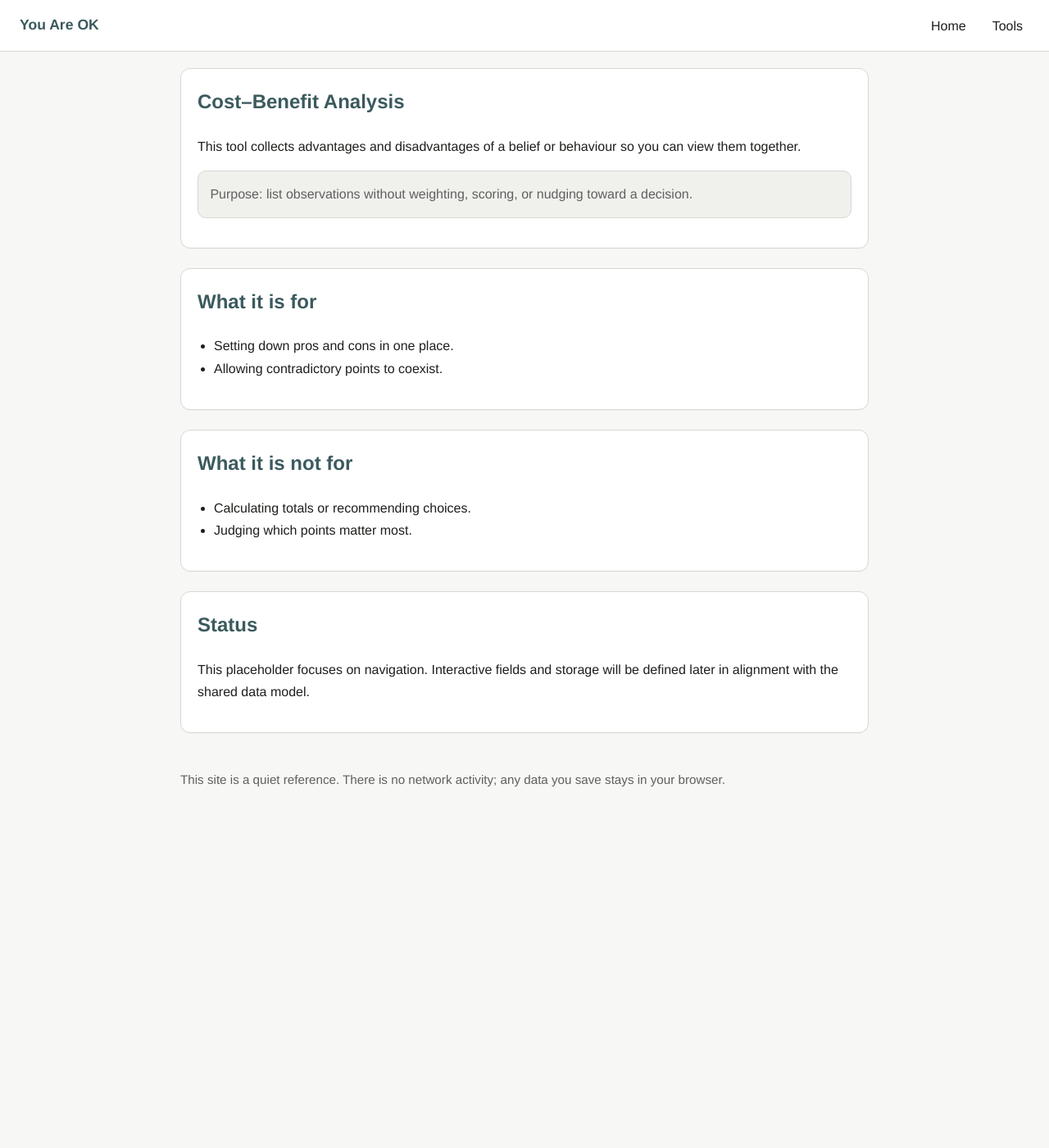
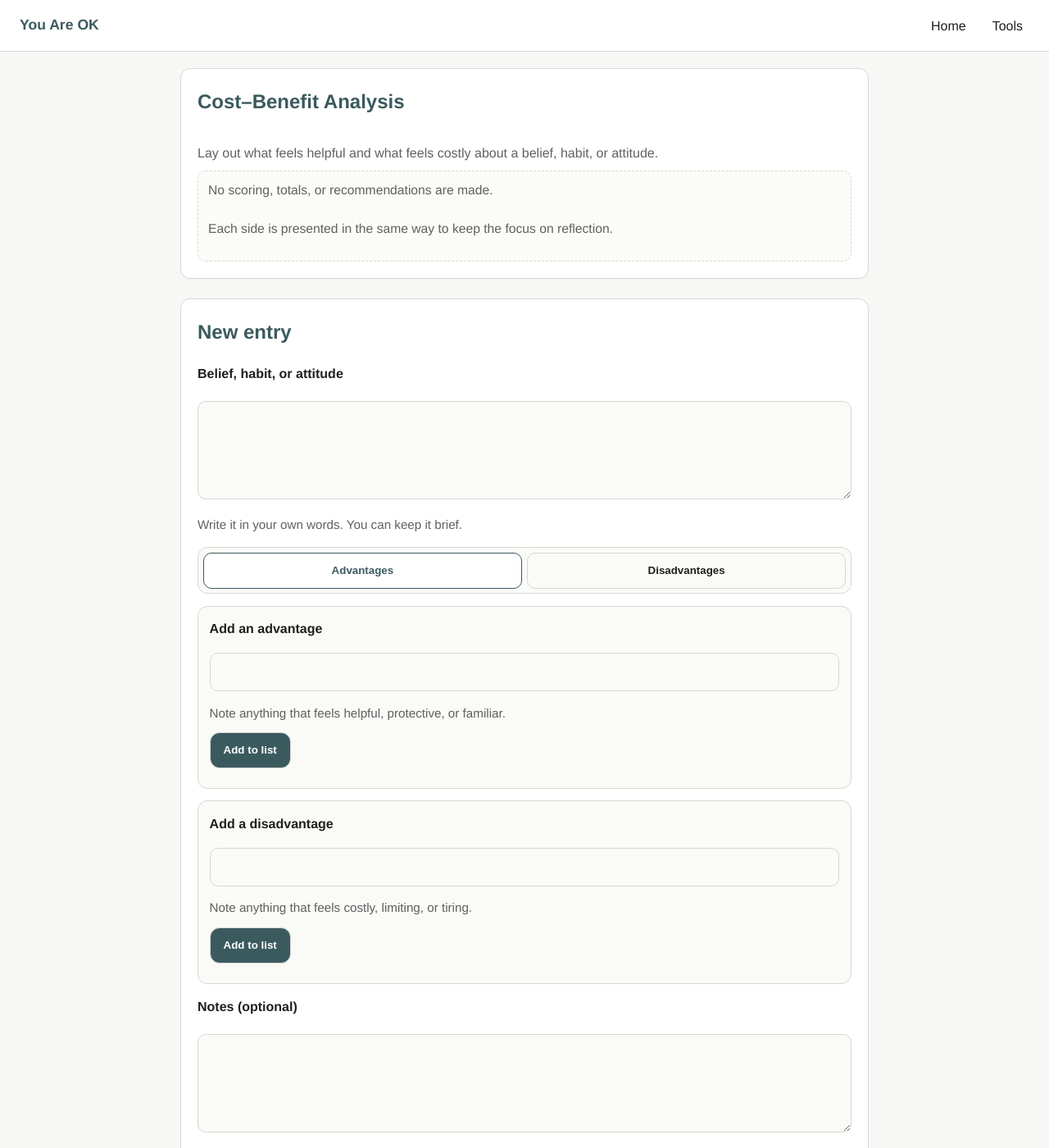
Before and after one commit to ptrcko/you-are-ok, a Jekyll site: the page built from tools/cost-benefit-analysis.md, in a window 1280 px wide and 1400 px high. Shown: the whole window at 82% size. Built offline with Jekyll 4.4.1, drawn with Linux system fonts in a browser that asks for light colours; some of the changed lines change nothing that is shown; some of the changed text lies outside the part shown.

Commit message:
Add cost–benefit analysis tool with local storage

```diff
--- a/assets/css/style.css
+++ b/assets/css/style.css
@@ -392,3 +392,91 @@ button:hover {
     align-items: flex-start;
   }
 }
+
+.segmented {
+  display: grid;
+  grid-template-columns: repeat(2, 1fr);
+  gap: 0.35rem;
+  background: #fafaf7;
+  border: 1px solid var(--border);
+  border-radius: 12px;
+  padding: 0.35rem;
+}
+
+.segment {
+  background: transparent;
+  color: var(--text);
+  border: 1px solid var(--border);
+  border-radius: 10px;
+  padding: 0.65rem 0.75rem;
+  min-height: 44px;
+}
+
+.segment.active {
+  background: #ffffff;
+  border-color: var(--accent);
+  color: var(--accent);
+}
+
+.side-panel {
+  display: grid;
+  gap: 0.65rem;
+  border: 1px solid var(--border);
+  border-radius: 12px;
+  padding: 0.85rem;
+  background: #fafaf7;
+}
+
+.form-actions.inline {
+  justify-content: flex-start;
+}
+
+.item-list {
+  display: grid;
+  gap: 0.6rem;
+}
+
+.item-list-inner {
+  display: grid;
+  gap: 0.5rem;
+}
+
+.item-row {
+  display: flex;
+  justify-content: space-between;
+  gap: 0.75rem;
+  align-items: flex-start;
+  padding: 0.75rem;
+  border: 1px solid var(--border);
+  border-radius: 10px;
+  background: #ffffff;
+}
+
+.item-text {
+  margin: 0;
+  flex: 1;
+}
+
+.item-heading {
+  margin: 0 0 0.35rem;
+  font-weight: 600;
+}
+
+.bullet-list {
+  margin: 0;
+  padding-left: 1.1rem;
+  display: grid;
+  gap: 0.25rem;
+}
+
+.dual-list {
+  display: grid;
+  gap: 1rem;
+  grid-template-columns: 1fr;
+}
+
+@media (min-width: 760px) {
+  .dual-list {
+    grid-template-columns: repeat(2, minmax(0, 1fr));
+  }
+}
--- /dev/null
+++ b/assets/js/tools/cost-benefit-analysis/controller.js
@@ -0,0 +1,168 @@
+import { createEntry, deleteEntry, listEntries, loadEntry, saveEntry } from './data.js';
+import {
+  getPageElements,
+  loadEntryIntoForm,
+  renderEntries,
+  renderItems,
+  resetFormState,
+  setActiveSide,
+  setStatus,
+} from './ui.js';
+
+// Orchestrates UI interactions for the Cost–Benefit Analysis tool.
+export function initCostBenefitAnalysis() {
+  const {
+    form,
+    statusEl,
+    entriesContainer,
+    cancelEditButton,
+    advantageInput,
+    disadvantageInput,
+    advantageList,
+    disadvantageList,
+    sideButtons,
+    panels,
+    addAdvantageButton,
+    addDisadvantageButton,
+  } = getPageElements();
+
+  let editingId = null;
+  const state = {
+    advantages: [],
+    disadvantages: [],
+    activeSide: 'advantages',
+  };
+
+  function refreshEntries() {
+    const entries = listEntries();
+    renderEntries(entriesContainer, entries, {
+      onSelect(entry) {
+        editingId = entry.id;
+        state.advantages = (entry.advantages || []).map((item) => ({ ...item }));
+        state.disadvantages = (entry.disadvantages || []).map((item) => ({ ...item }));
+        loadEntryIntoForm(form, cancelEditButton, entry);
+        renderItems(advantageList, state.advantages, handleEditItem('advantages'), handleDeleteItem('advantages'));
+        renderItems(disadvantageList, state.disadvantages, handleEditItem('disadvantages'), handleDeleteItem('disadvantages'));
+        setStatus(statusEl, 'Editing saved entry. Saving will update it locally.');
+      },
+      onDelete(entry) {
+        const confirmed = window.confirm('Delete this entry? This only affects your local data.');
+        if (!confirmed) return;
+        deleteEntry(entry.id);
+        if (editingId === entry.id) {
+          editingId = null;
+          resetForm();
+          setStatus(statusEl, '');
+        }
+        refreshEntries();
+      },
+    });
+  }
+
+  function resetForm() {
+    state.advantages = [];
+    state.disadvantages = [];
+    renderItems(advantageList, state.advantages, handleEditItem('advantages'), handleDeleteItem('advantages'));
+    renderItems(disadvantageList, state.disadvantages, handleEditItem('disadvantages'), handleDeleteItem('disadvantages'));
+    setActiveSide(sideButtons, panels, state.activeSide);
+    resetFormState(form, cancelEditButton);
+  }
+
+  function handleEditItem(side) {
+    return (itemId) => {
+      const items = side === 'advantages' ? state.advantages : state.disadvantages;
+      const target = items.find((item) => item.id === itemId);
+      if (!target) return;
+      const updated = window.prompt('Update the text', target.text);
+      if (!updated) return;
+      const next = updated.trim();
+      if (!next) return;
+      target.text = next;
+      renderItems(
+        side === 'advantages' ? advantageList : disadvantageList,
+        items,
+        handleEditItem(side),
+        handleDeleteItem(side),
+      );
+    };
+  }
+
+  function handleDeleteItem(side) {
+    return (itemId) => {
+      const items = side === 'advantages' ? state.advantages : state.disadvantages;
+      const filtered = items.filter((item) => item.id !== itemId);
+      if (side === 'advantages') {
+        state.advantages = filtered;
+        renderItems(advantageList, state.advantages, handleEditItem(side), handleDeleteItem(side));
+      } else {
+        state.disadvantages = filtered;
+        renderItems(disadvantageList, state.disadvantages, handleEditItem(side), handleDeleteItem(side));
+      }
+    };
+  }
+
+  function addItem(side) {
+    const input = side === 'advantages' ? advantageInput : disadvantageInput;
+    const text = input.value.trim();
+    if (!text) {
+      setStatus(statusEl, 'Add text before adding it to the list.');
+      return;
+    }
+    const items = side === 'advantages' ? state.advantages : state.disadvantages;
+    const updatedItems = createEntry.addItem(items, text);
+    if (side === 'advantages') {
+      state.advantages = updatedItems;
+      renderItems(advantageList, state.advantages, handleEditItem(side), handleDeleteItem(side));
+    } else {
+      state.disadvantages = updatedItems;
+      renderItems(disadvantageList, state.disadvantages, handleEditItem(side), handleDeleteItem(side));
+    }
+    input.value = '';
+    setStatus(statusEl, '');
+  }
+
+  function handleSubmit(event) {
+    event.preventDefault();
+    const existing = editingId ? loadEntry(editingId) : null;
+    const entry = createEntry.fromForm(
+      form,
+      state.advantages,
+      state.disadvantages,
+      editingId,
+      existing?.createdAt,
+    );
+
+    if (!entry) {
+      setStatus(statusEl, 'Include the belief or habit and at least one noted point.');
+      return;
+    }
+
+    saveEntry(entry);
+    setStatus(statusEl, 'Saved locally.');
+    editingId = null;
+    resetForm();
+    refreshEntries();
+  }
+
+  function handleCancel() {
+    editingId = null;
+    resetForm();
+    setStatus(statusEl, '');
+  }
+
+  function handleSideToggle(event) {
+    const side = event.target.dataset.side;
+    if (!side) return;
+    state.activeSide = side;
+    setActiveSide(sideButtons, panels, side);
+  }
+
+  sideButtons.forEach((button) => button.addEventListener('click', handleSideToggle));
+  addAdvantageButton.addEventListener('click', () => addItem('advantages'));
+  addDisadvantageButton.addEventListener('click', () => addItem('disadvantages'));
+  form.addEventListener('submit', handleSubmit);
+  cancelEditButton.addEventListener('click', handleCancel);
+
+  setActiveSide(sideButtons, panels, state.activeSide);
+  refreshEntries();
+}
--- /dev/null
+++ b/assets/js/tools/cost-benefit-analysis/data.js
@@ -0,0 +1,79 @@
+import { createEntryStore } from '../../storage.js';
+import { createLocalId } from '../shared/ids.js';
+
+const ENTRY_TYPE = 'cost_benefit';
+const store = createEntryStore(ENTRY_TYPE);
+
+function readFocus(form) {
+  const value = form.focus.value.trim();
+  return value.length ? value : null;
+}
+
+function readNotes(form) {
+  const value = form.notes.value.trim();
+  return value.length ? value : '';
+}
+
+function normalizeItems(items) {
+  return items
+    .map((item) => ({ id: item.id || createLocalId(), text: (item.text || '').trim() }))
+    .filter((item) => item.text.length > 0);
+}
+
+function buildEntry(form, advantages, disadvantages, existingId, createdAt) {
+  const focus = readFocus(form);
+  const cleanAdvantages = normalizeItems(advantages);
+  const cleanDisadvantages = normalizeItems(disadvantages);
+
+  if (!focus || (cleanAdvantages.length === 0 && cleanDisadvantages.length === 0)) {
+    return null;
+  }
+
+  const entry = {
+    id: existingId || createLocalId(),
+    type: ENTRY_TYPE,
+    focus,
+    advantages: cleanAdvantages,
+    disadvantages: cleanDisadvantages,
+    createdAt,
+  };
+
+  const notes = readNotes(form);
+  if (notes) {
+    entry.notes = notes;
+  }
+
+  return entry;
+}
+
+export const createEntry = {
+  addItem(existing, text) {
+    const trimmed = text.trim();
+    if (!trimmed) return existing;
+    const next = existing.map((item) => ({ ...item }));
+    next.push({ id: createLocalId(), text: trimmed });
+    return next;
+  },
+  fromForm(form, advantages, disadvantages, existingId, createdAt) {
+    return buildEntry(form, advantages, disadvantages, existingId, createdAt);
+  },
+};
+
+export function listEntries() {
+  return store
+    .list()
+    .filter((entry) => entry.type === ENTRY_TYPE)
+    .sort((a, b) => new Date(b.createdAt) - new Date(a.createdAt));
+}
+
+export function saveEntry(entry) {
+  return store.save(entry);
+}
+
+export function deleteEntry(id) {
+  return store.remove(id);
+}
+
+export function loadEntry(id) {
+  return store.get(id);
+}
--- /dev/null
+++ b/assets/js/tools/cost-benefit-analysis/index.js
@@ -0,0 +1,4 @@
+// Entry point for the Cost–Benefit Analysis tool.
+import { initCostBenefitAnalysis } from './controller.js';
+
+initCostBenefitAnalysis();
--- /dev/null
+++ b/assets/js/tools/cost-benefit-analysis/ui.js
@@ -0,0 +1,203 @@
+// UI helpers for the Cost–Benefit Analysis tool. DOM-only with no storage access.
+export function getPageElements() {
+  return {
+    form: document.querySelector('#cba-form'),
+    statusEl: document.querySelector('#form-status'),
+    entriesContainer: document.querySelector('#entries'),
+    cancelEditButton: document.querySelector('#cancel-edit'),
+    advantageInput: document.querySelector('#advantage-input'),
+    disadvantageInput: document.querySelector('#disadvantage-input'),
+    advantageList: document.querySelector('#advantage-list'),
+    disadvantageList: document.querySelector('#disadvantage-list'),
+    sideButtons: Array.from(document.querySelectorAll('.segment')),
+    panels: Array.from(document.querySelectorAll('.side-panel')),
+    addAdvantageButton: document.querySelector('#add-advantage'),
+    addDisadvantageButton: document.querySelector('#add-disadvantage'),
+  };
+}
+
+export function setStatus(statusEl, message) {
+  statusEl.textContent = message;
+}
+
+export function resetFormState(form, cancelEditButton) {
+  form.reset();
+  form.dataset.mode = 'create';
+  cancelEditButton.hidden = true;
+}
+
+export function loadEntryIntoForm(form, cancelEditButton, entry) {
+  form.focus.value = entry.focus || '';
+  form.notes.value = entry.notes || '';
+  form.dataset.mode = 'edit';
+  cancelEditButton.hidden = false;
+}
+
+export function setActiveSide(buttons, panels, active) {
+  buttons.forEach((button) => {
+    const isActive = button.dataset.side === active;
+    button.classList.toggle('active', isActive);
+    button.setAttribute('aria-selected', isActive ? 'true' : 'false');
+  });
+
+  panels.forEach((panel) => {
+    const isActive = panel.dataset.side === active;
+    panel.hidden = !isActive;
+  });
+}
+
+function buildListItem(item, onEdit, onDelete) {
+  const wrapper = document.createElement('div');
+  wrapper.className = 'item-row';
+
+  const text = document.createElement('p');
+  text.className = 'item-text';
+  text.textContent = item.text;
+
+  const actions = document.createElement('div');
+  actions.className = 'entry-actions';
+
+  const editButton = document.createElement('button');
+  editButton.type = 'button';
+  editButton.className = 'secondary';
+  editButton.textContent = 'Edit';
+  editButton.addEventListener('click', () => onEdit(item.id));
+
+  const deleteButton = document.createElement('button');
+  deleteButton.type = 'button';
+  deleteButton.className = 'secondary';
+  deleteButton.textContent = 'Remove';
+  deleteButton.addEventListener('click', () => onDelete(item.id));
+
+  actions.appendChild(editButton);
+  actions.appendChild(deleteButton);
+  wrapper.appendChild(text);
+  wrapper.appendChild(actions);
+
+  return wrapper;
+}
+
+export function renderItems(container, items, onEdit, onDelete) {
+  container.innerHTML = '';
+
+  if (!items.length) {
+    const empty = document.createElement('p');
+    empty.className = 'hint';
+    empty.textContent = 'No items added yet.';
+    container.appendChild(empty);
+    return;
+  }
+
+  const list = document.createElement('div');
+  list.className = 'item-list-inner';
+
+  items.forEach((item) => {
+    list.appendChild(buildListItem(item, onEdit, onDelete));
+  });
+
+  container.appendChild(list);
+}
+
+function formatTimestamp(value) {
+  if (!value) return '';
+  const date = new Date(value);
+  return `${date.toLocaleDateString()} ${date.toLocaleTimeString([], { hour: '2-digit', minute: '2-digit' })}`;
+}
+
+function renderSideList(title, items) {
+  const block = document.createElement('div');
+  const heading = document.createElement('p');
+  heading.className = 'item-heading';
+  heading.textContent = title;
+  block.appendChild(heading);
+
+  if (!items.length) {
+    const empty = document.createElement('p');
+    empty.className = 'hint';
+    empty.textContent = 'Nothing noted yet.';
+    block.appendChild(empty);
+    return block;
+  }
+
+  const list = document.createElement('ul');
+  list.className = 'bullet-list';
+  items.forEach((item) => {
+    const li = document.createElement('li');
+    li.textContent = item.text;
+    list.appendChild(li);
+  });
+
+  block.appendChild(list);
+  return block;
+}
+
+export function renderEntries(container, entries, { onSelect, onDelete }) {
+  container.innerHTML = '';
+
+  if (!entries.length) {
+    const empty = document.createElement('p');
+    empty.textContent = 'No entries saved yet.';
+    container.appendChild(empty);
+    return;
+  }
+
+  const list = document.createElement('ul');
+  list.className = 'entry-list';
+
+  entries.forEach((entry) => {
+    const item = document.createElement('li');
+    item.className = 'entry-card';
+
+    const header = document.createElement('div');
+    header.className = 'entry-header';
+    const title = document.createElement('p');
+    title.className = 'entry-title';
+    title.textContent = entry.focus;
+    header.appendChild(title);
+
+    const buttons = document.createElement('div');
+    buttons.className = 'entry-actions';
+
+    const openButton = document.createElement('button');
+    openButton.type = 'button';
+    openButton.textContent = 'Open';
+    openButton.addEventListener('click', () => onSelect(entry));
+
+    const deleteButton = document.createElement('button');
+    deleteButton.type = 'button';
+    deleteButton.className = 'secondary';
+    deleteButton.textContent = 'Delete';
+    deleteButton.addEventListener('click', () => onDelete(entry));
+
+    buttons.appendChild(openButton);
+    buttons.appendChild(deleteButton);
+    header.appendChild(buttons);
+    item.appendChild(header);
+
+    const meta = document.createElement('p');
+    meta.className = 'hint';
+    meta.textContent = `Saved ${formatTimestamp(entry.createdAt)}`;
+    item.appendChild(meta);
+
+    const details = document.createElement('div');
+    details.className = 'dual-list';
+    details.appendChild(renderSideList('Advantages noted', entry.advantages || []));
+    details.appendChild(renderSideList('Disadvantages noted', entry.disadvantages || []));
+    item.appendChild(details);
+
+    if (entry.notes) {
+      const notesLabel = document.createElement('p');
+      notesLabel.className = 'item-heading';
+      notesLabel.textContent = 'Notes';
+      item.appendChild(notesLabel);
+
+      const notes = document.createElement('p');
+      notes.textContent = entry.notes;
+      item.appendChild(notes);
+    }
+
+    list.appendChild(item);
+  });
+
+  container.appendChild(list);
+}
--- a/tools/cost-benefit-analysis.md
+++ b/tools/cost-benefit-analysis.md
@@ -3,29 +3,74 @@ layout: default
 title: Cost–Benefit Analysis
 ---
 
-<section>
+<section class="tool-header">
   <h2>Cost–Benefit Analysis</h2>
-  <p>This tool collects advantages and disadvantages of a belief or behaviour so you can view them together.</p>
-  <p class="notice">Purpose: list observations without weighting, scoring, or nudging toward a decision.</p>
+  <p class="intro">Lay out what feels helpful and what feels costly about a belief, habit, or attitude.</p>
+  <div class="microcopy">
+    <p>No scoring, totals, or recommendations are made.</p>
+    <p>Each side is presented in the same way to keep the focus on reflection.</p>
+  </div>
+</section>
+
+<section class="form-first">
+  <h2>New entry</h2>
+  <form id="cba-form">
+    <label for="focus">Belief, habit, or attitude</label>
+    <textarea id="focus" name="focus" rows="3" required></textarea>
+    <p class="hint">Write it in your own words. You can keep it brief.</p>
+
+    <div class="segmented" role="tablist" aria-label="Advantages and disadvantages">
+      <button type="button" class="segment" data-side="advantages" aria-selected="true" role="tab">Advantages</button>
+      <button type="button" class="segment" data-side="disadvantages" aria-selected="false" role="tab">Disadvantages</button>
+    </div>
+
+    <div class="side-panel" data-side="advantages" role="tabpanel" aria-label="Advantages panel">
+      <label for="advantage-input">Add an advantage</label>
+      <input type="text" id="advantage-input" name="advantage" autocomplete="off" />
+      <p class="hint">Note anything that feels helpful, protective, or familiar.</p>
+      <div class="form-actions inline">
+        <button type="button" id="add-advantage">Add to list</button>
+      </div>
+      <div id="advantage-list" class="item-list" aria-live="polite"></div>
+    </div>
+
+    <div class="side-panel" data-side="disadvantages" role="tabpanel" aria-label="Disadvantages panel" hidden>
+      <label for="disadvantage-input">Add a disadvantage</label>
+      <input type="text" id="disadvantage-input" name="disadvantage" autocomplete="off" />
+      <p class="hint">Note anything that feels costly, limiting, or tiring.</p>
+      <div class="form-actions inline">
+        <button type="button" id="add-disadvantage">Add to list</button>
+      </div>
+      <div id="disadvantage-list" class="item-list" aria-live="polite"></div>
+    </div>
+
+    <label for="notes">Notes (optional)</label>
+    <textarea id="notes" name="notes" rows="3" aria-describedby="notes-hint"></textarea>
+    <p class="hint" id="notes-hint">Use this space for context, observations, or anything you want to remember.</p>
+
+    <div class="form-actions">
+      <button type="submit">Save locally</button>
+      <button type="button" id="cancel-edit" class="secondary" hidden>Cancel edit</button>
+      <p id="form-status" class="form-status" aria-live="polite"></p>
+    </div>
+  </form>
+</section>
+
+<section class="supporting">
+  <details class="collapsible" aria-label="How this page works">
+    <summary>How this page works</summary>
+    <ul>
+      <li>Write the belief or habit in your own words.</li>
+      <li>Add any number of observations on each side. The lists use the same layout to keep them neutral.</li>
+      <li>Save to keep the entry on this device. You can reopen, edit, or delete it later.</li>
+    </ul>
+  </details>
 </section>
 
 <section>
-  <h2>What it is for</h2>
-  <ul>
-    <li>Setting down pros and cons in one place.</li>
-    <li>Allowing contradictory points to coexist.</li>
-  </ul>
+  <h2>Saved entries</h2>
+  <p class="notice">Entries stay on this device. Editing or deleting only affects your local data.</p>
+  <div id="entries"></div>
 </section>
 
-<section>
-  <h2>What it is not for</h2>
-  <ul>
-    <li>Calculating totals or recommending choices.</li>
-    <li>Judging which points matter most.</li>
-  </ul>
-</section>
-
-<section>
-  <h2>Status</h2>
-  <p>This placeholder focuses on navigation. Interactive fields and storage will be defined later in alignment with the shared data model.</p>
-</section>
+<script type="module" src="{{ '/assets/js/tools/cost-benefit-analysis/index.js' | relative_url }}"></script>
```
